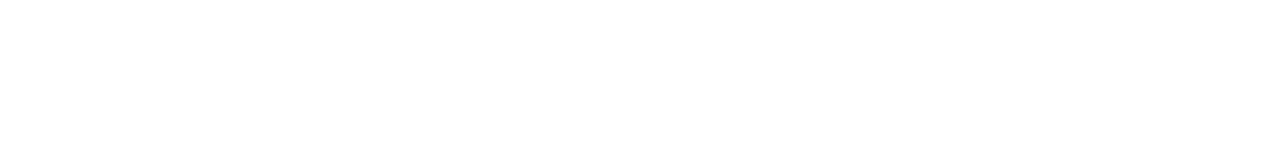
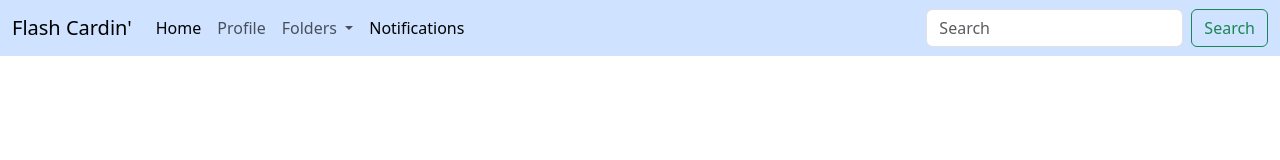
Before and after one commit to brysonomicon/1800_202410_11, a plain HTML site: page index.html in a window 1280 px wide. Drawn offline with nearby package versions, Linux system fonts and the light colour scheme.

Commit message:
Added a navbar and labeled for Flash Cardin'

```diff
--- a/index.html
+++ b/index.html
@@ -14,12 +14,51 @@
 
     <!-- Other libraries go here -->
 
-    <!-- Link to styles of your own -->
-    <!-- <link rel="stylesheet" href="./styles/style.css"> -->
+    <link href="https://cdn.jsdelivr.net/npm/bootstrap@5.3.2/dist/css/bootstrap.min.css" rel="stylesheet"
+    integrity="sha384-T3c6CoIi6uLrA9TneNEoa7RxnatzjcDSCmG1MXxSR1GAsXEV/Dwwykc2MPK8M2HN" crossorigin="anonymous">
+    <script src="https://cdn.jsdelivr.net/npm/bootstrap@5.3.2/dist/js/bootstrap.bundle.min.js"
+    integrity="sha384-C6RzsynM9kWDrMNeT87bh95OGNyZPhcTNXj1NW7RuBCsyN/o0jlpcV8Qyq46cDfL" crossorigin="anonymous"></script>
 
 </head>
 
 <body>
+    <nav class="navbar navbar-expand-lg navbar-light bg-primary-subtle">
+        <div class="container-fluid">
+          <a class="navbar-brand" href="#">Flash Cardin'</a>
+          <button class="navbar-toggler" type="button" data-bs-toggle="collapse" data-bs-target="#navbarSupportedContent" aria-controls="navbarSupportedContent" aria-expanded="false" aria-label="Toggle navigation">
+            <span class="navbar-toggler-icon"></span>
+          </button>
+          <div class="collapse navbar-collapse" id="navbarSupportedContent">
+            <ul class="navbar-nav me-auto mb-2 mb-lg-0">
+              <li class="nav-item">
+                <a class="nav-link active" aria-current="page" href="#">Home</a>
+              </li>
+              <li class="nav-item">
+                <a class="nav-link" href="#">Profile</a>
+              </li>
+              <li class="nav-item dropdown">
+                <a class="nav-link dropdown-toggle" href="#" id="navbarDropdown" role="button" data-bs-toggle="dropdown" aria-expanded="false">
+                  Folders
+                </a>
+                <ul class="dropdown-menu" aria-labelledby="navbarDropdown">
+                  <li><a class="dropdown-item" href="#">Create</a></li>
+                  <li><a class="dropdown-item" href="#">Saved</a></li>
+                  <li><hr class="dropdown-divider"></li>
+                  <li><a class="dropdown-item" href="#">Setting</a></li>
+                </ul>
+              </li>
+              <li class="nav-item">
+                <a class="nav-link active">Notifications</a>
+              </li>
+            </ul>
+            <form class="d-flex">
+              <input class="form-control me-2" type="search" placeholder="Search" aria-label="Search">
+              <button class="btn btn-outline-success" type="submit">Search</button>
+            </form>
+          </div>
+        </div>
+      </nav>
+
 
     <!------------------------------>
     <!-- Your HTML Layout go here -->
```
